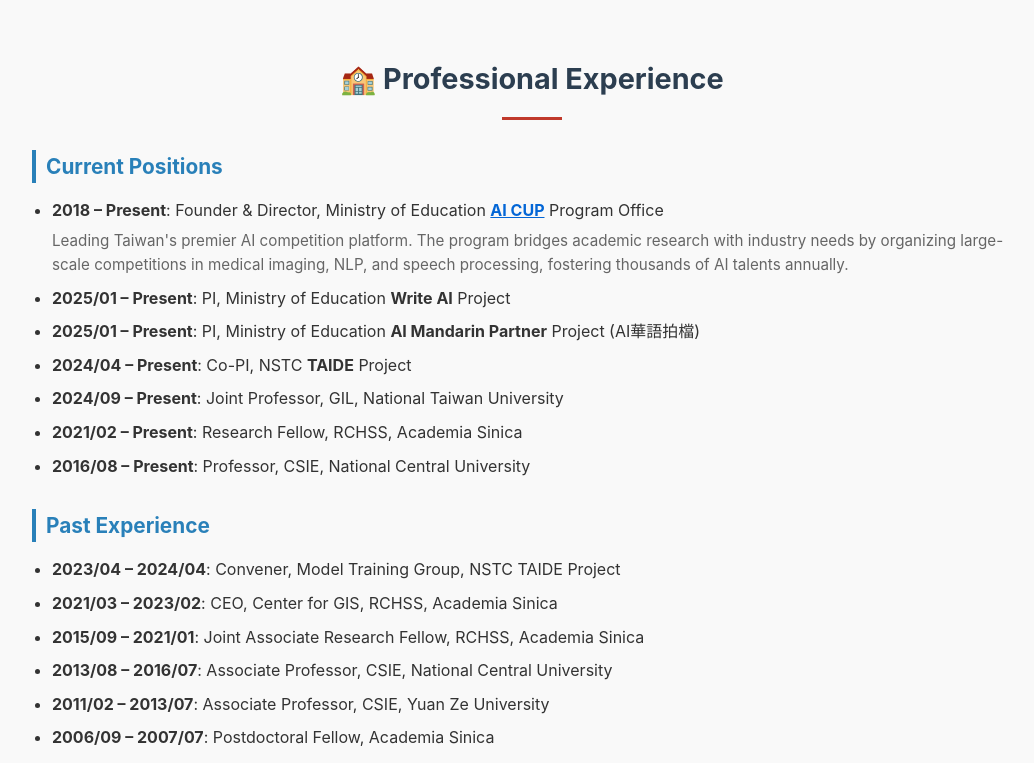
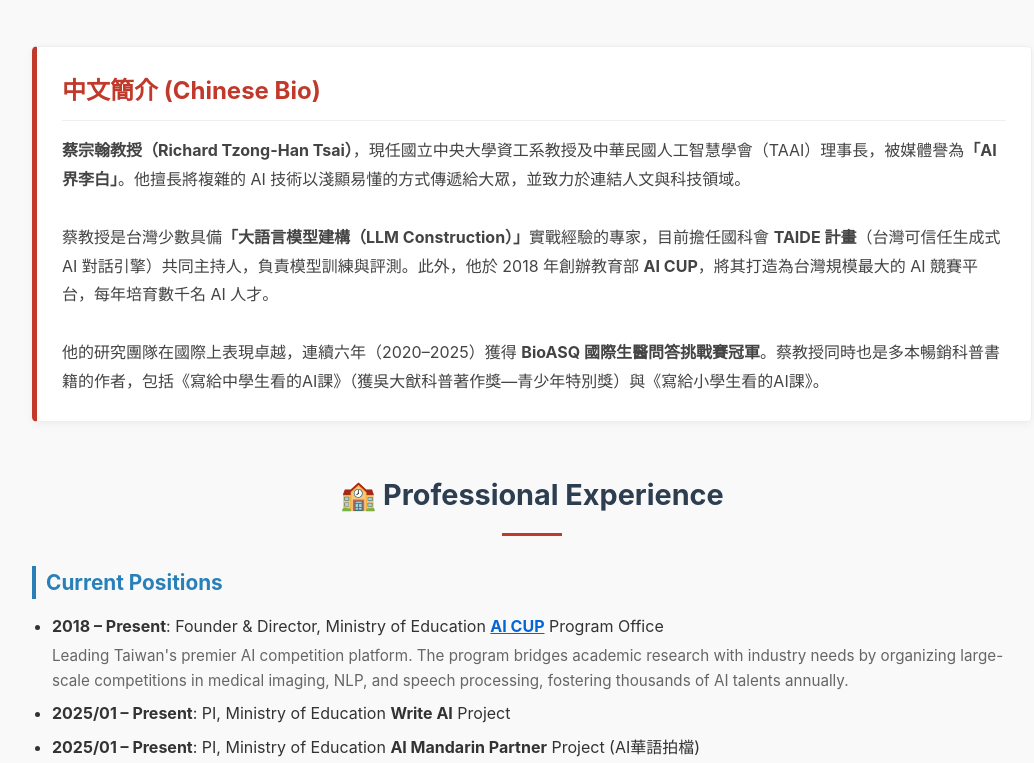
Before and after one commit to IISR-Lab/IISR-Lab.github.io, a plain HTML site: page pi.html in a window 1280 px wide. Shown: the part 742-1505 px from the top of the page, without its empty margins (108-1142 px from the left). Drawn offline with Linux system fonts and the light colour scheme.

Commit message:
Auto-sync from HackMD with SEO

```diff
--- a/pi.html
+++ b/pi.html
@@ -44,7 +44,7 @@
     padding: 0 !important;
     margin: 0 !important;
 }
-.custom-body {
+body, .custom-body {
     font-family: -apple-system, BlinkMacSystemFont, "Segoe UI", Helvetica, Arial, sans-serif;
     line-height: 1.6;
     color: #333;
@@ -124,7 +124,20 @@ li { margin-bottom: 8px; }
     color: #c0392b;
     font-weight: bold;
 }
+
+/* 中文簡介區塊樣式 */
+.chinese-bio-box {
+    background: #fff;
+    border: 1px solid #eee;
+    border-left: 5px solid #c0392b;
+    padding: 25px;
+    margin-top: 40px;
+    border-radius: 5px;
+    box-shadow: 0 2px 8px rgba(0,0,0,0.05);
+}
 </style>
+</head>
+<body>
 
 <div class="custom-body">
 
@@ -171,7 +184,7 @@ li { margin-bottom: 8px; }
 <div><b>Joint Research Fellow</b>, RCHSS, Academia Sinica (中央研究院)</div>
 </div>
 
-<!-- 簡介區 -->
+<!-- 簡介區：強調 AI界李白、LLM建構、AI CUP -->
 <p style="line-height:1.7; color:#444;">
 Widely known in the media as the <b>"Li Bai of the AI World" (AI界李白)</b>, Prof. Richard Tzong-Han Tsai is a leading authority in <b>LLM Construction</b> and <b>Interdisciplinary AI</b>. He specializes in the full lifecycle of model development, mastering data preparation, model training, and benchmarking.
 </p>
@@ -193,6 +206,18 @@ His leadership extends to national infrastructure as the Co-PI of the <b>TAIDE P
 </td>
 </tr>
 </table>
+
+<!-- 中文簡介區塊 -->
+<div class="chinese-bio-box">
+<h2 style="margin-top:0; color:#c0392b; font-size:1.5em; border-bottom:1px solid #eee; padding-bottom:10px; margin-bottom:15px;">中文簡介 (Chinese Bio)</h2>
+<p style="color:#444; line-height:1.8; margin:0;">
+<b>蔡宗翰教授（Richard Tzong-Han Tsai）</b>，現任國立中央大學資工系教授及中華民國人工智慧學會（TAAI）理事長，被媒體譽為<b>「AI界李白」</b>。他擅長將複雜的 AI 技術以淺顯易懂的方式傳遞給大眾，並致力於連結人文與科技領域。
+<br><br>
+蔡教授是台灣少數具備<b>「大語言模型建構（LLM Construction）」</b>實戰經驗的專家，目前擔任國科會 <b>TAIDE 計畫</b>（台灣可信任生成式 AI 對話引擎）共同主持人，負責模型訓練與評測。此外，他於 2018 年創辦教育部 <b>AI CUP</b>，將其打造為台灣規模最大的 AI 競賽平台，每年培育數千名 AI 人才。
+<br><br>
+他的研究團隊在國際上表現卓越，連續六年（2020–2025）獲得 <b>BioASQ 國際生醫問答挑戰賽冠軍</b>。蔡教授同時也是多本暢銷科普書籍的作者，包括《寫給中學生看的AI課》（獲吳大猷科普著作獎—青少年特別獎）與《寫給小學生看的AI課》。
+</p>
+</div>
 
 <!-- Professional Experience -->
 <h2 class="section-title">🏫 Professional Experience</h2>
@@ -230,9 +255,9 @@ His leadership extends to national infrastructure as the Co-PI of the <b>TAIDE P
 <li><strong>2025</strong>: <strong>Golden Bell Award Nominee</strong> (Natural Science Documentary Host)</li>
 <li><strong>2025</strong>: <strong>2nd Place, CTCI AI Creative Competition</strong> (中技社 AI 創意競賽第二名)</li>
 <li><strong>2024</strong>: <strong>Taiwan AI 20 (台灣 AI 20)</strong>, <em>CommonWealth Magazine</em> (天下雜誌)</li>
+<li><strong>2024</strong>: <strong>Wu Ta-You Popular Science Award (Youth Special Prize)</strong> (吳大猷科普著作獎—青少年特別獎) — for <em>AI Lessons for Middle Schoolers</em></li>
 <li><strong>2023</strong>: <strong>AI Person of the Year (AI 風雲人物)</strong>, <em>Mirror Media</em> (鏡周刊)</li>
 <li><strong>2020–2025</strong>: <strong>BioASQ Challenge Champion</strong> (6 consecutive years), NCSR (EU)</li>
-<li><strong>2024</strong>: <strong>Wu Ta-You Popular Science Award (Youth Special Prize)</strong> (吳大猷科普著作獎—青少年特別獎)</li>
 <li><strong>2023, 2024</strong>: <strong>Google Research Award</strong></li>
 <li><strong>2023–2025</strong>: Research Award, NSTC & Academia Sinica RCHSS</li>
 <li><strong>2022, 2024</strong>: Best Master Thesis Advisor Award, ACLCLP</li>
@@ -321,3 +346,5 @@ His leadership extends to national infrastructure as the Co-PI of the <b>TAIDE P
 </div> <!-- custom-body end -->
 </body>
 </html>
+</body>
+</html>
```
